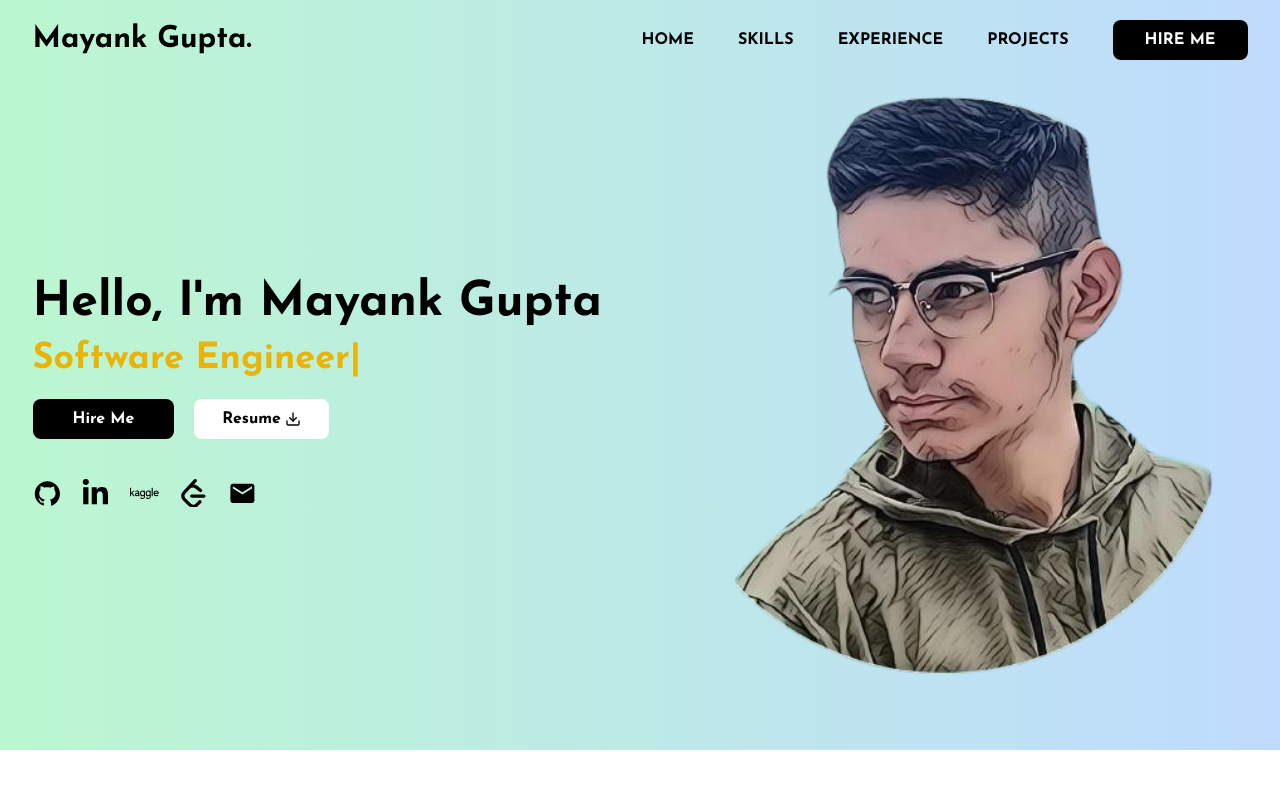
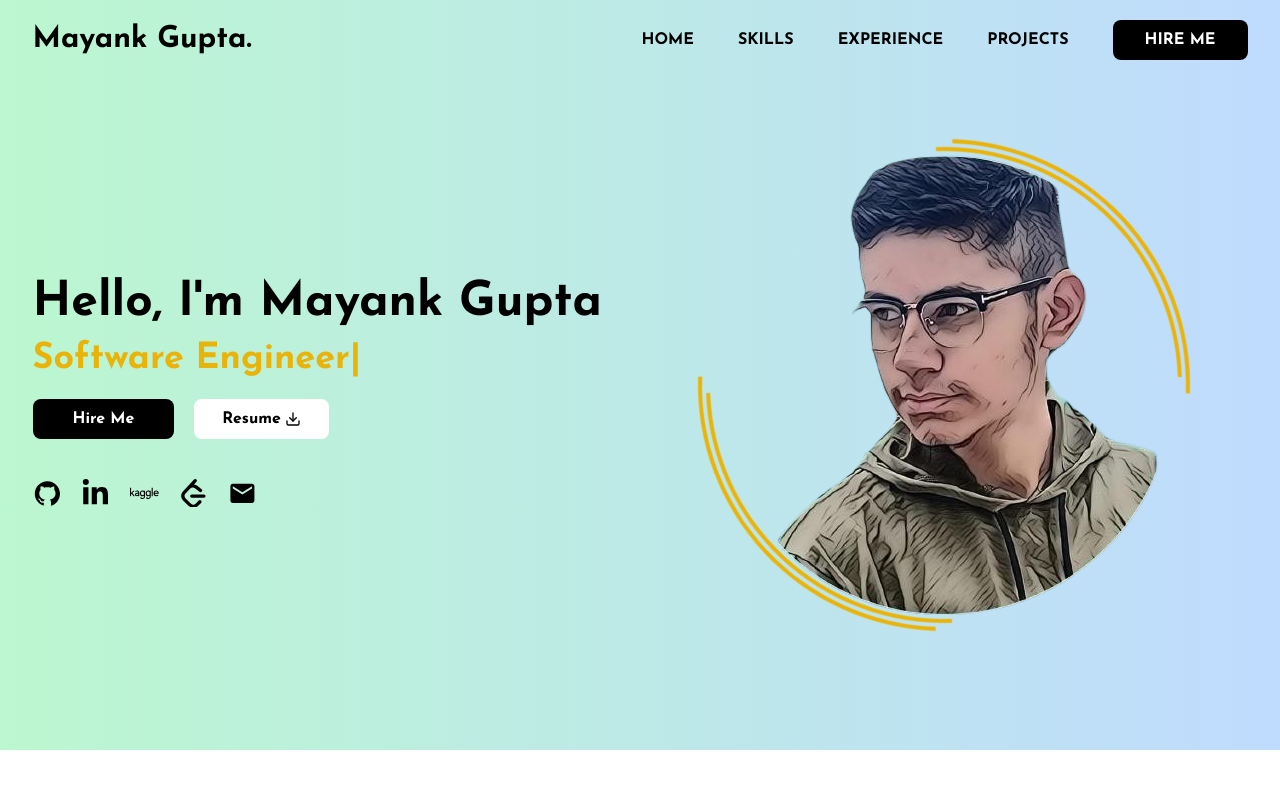
Before and after one commit to Mayank10082000/my_portfolio_website, a React (Vite) app: page / in a window 1280 px wide. Shown: the top 788 px of the page. Built offline with nearby package versions, Linux system fonts and the light colour scheme.

Commit message:
added animated circle around the image

```diff
--- a/src/components/hero/Hero.jsx
+++ b/src/components/hero/Hero.jsx
@@ -54,45 +54,48 @@ const Hero = () => {
             >
               <li>
                 <a href="https://github.com/Mayank10082000">
-                  {" "}
-                  <AiFillGithub className=" h-[1.8rem] w-[1.8rem] text-xl hover:scale-125" />{" "}
+                  <AiFillGithub className="h-[1.8rem] w-[1.8rem] text-xl hover:scale-125" />
                 </a>
               </li>
               <li>
                 <a href="https://www.linkedin.com/in/mayankgupta10082000/">
-                  {" "}
-                  <FaLinkedinIn className=" h-[1.8rem] w-[1.8rem] text-xl hover:scale-125 " />{" "}
+                  <FaLinkedinIn className="h-[1.8rem] w-[1.8rem] text-xl hover:scale-125" />
                 </a>
               </li>
               <li>
                 <a href="https://www.kaggle.com/mayankasheshgupta">
-                  {" "}
-                  <SiKaggle className=" h-[1.8rem] w-[1.8rem] text-xl hover:scale-125  " />{" "}
+                  <SiKaggle className="h-[1.8rem] w-[1.8rem] text-xl hover:scale-125" />
                 </a>
               </li>
               <li>
                 <a href="https://leetcode.com/u/mayankgupta2000/">
-                  {" "}
-                  <SiLeetcode className=" h-[1.8rem] w-[1.8rem] text-xl hover:scale-125  " />{" "}
+                  <SiLeetcode className="h-[1.8rem] w-[1.8rem] text-xl hover:scale-125" />
                 </a>
               </li>
               <li>
-                <a href="mailto: mayankasheshgupta@gmail.com">
-                  {" "}
-                  <MdEmail className="h-[1.8rem] w-[1.8rem] text-xl hover:scale-125" />{" "}
+                <a href="mailto:mayankasheshgupta@gmail.com">
+                  <MdEmail className="h-[1.8rem] w-[1.8rem] text-xl hover:scale-125" />
                 </a>
               </li>
             </ul>
           </div>
         </div>
-        <div className="right  top-5 flex-1 flex items-center justify-center md:items-end sm:items-end">
+        <div className="right top-5 flex-1 flex items-center justify-center md:items-end sm:items-end">
           <div className="relative h-[88%] w-fit flex items-center sm:items-end">
-            <img
-              data-aos="fade-up"
-              className=" h-[90%]  w-full object-cover md:h-[95%] md:m-auto sm:m-0"
-              src={mine}
-              alt="mine"
-            />
+            {/* Animated Circular Line Container */}
+            <div className="relative">
+              {/* Circular Lines */}
+              <div className="absolute -inset-4 border-4 border-yellow-500 border-l-transparent border-r-transparent animate-spin-slow rounded-full"></div>
+              <div className="absolute -inset-2 border-4 border-yellow-500 border-t-transparent border-b-transparent animate-spin-reverse-slow rounded-full"></div>
+
+              {/* Image */}
+              <img
+                data-aos="fade-up"
+                className="h-[90%] w-full object-cover md:h-[95%] md:m-auto sm:m-0 z-10 relative"
+                src={mine}
+                alt="Mayank Gupta"
+              />
+            </div>
           </div>
         </div>
       </div>
--- a/tailwind.config.cjs
+++ b/tailwind.config.cjs
@@ -37,6 +37,16 @@ module.exports = {
       colors: {
         "text-yellow-500": "#ffc312",
       },
+      animation: {
+        "spin-slow": "spin 8s linear infinite",
+        "spin-reverse-slow": "spin-reverse 8s linear infinite",
+      },
+      keyframes: {
+        "spin-reverse": {
+          "0%": { transform: "rotate(0deg)" },
+          "100%": { transform: "rotate(-360deg)" },
+        },
+      },
     },
   },
   plugins: [],
```
Also changed, not shown: src/chip/SkillBox.jsx (+0 -32 lines), src/components/skills/Skills.jsx (+0 -156 lines).
